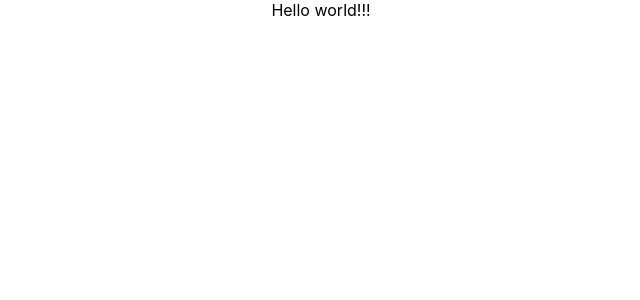
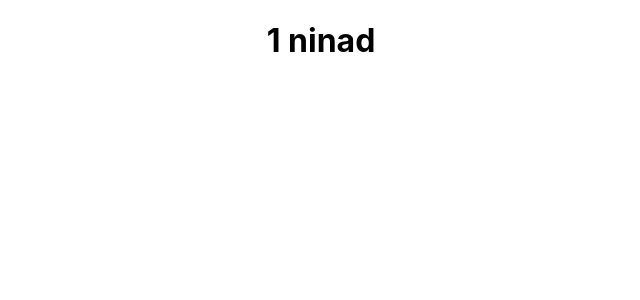
Before and after one commit to Ninad-Bandiwadekar/React, a React (Create React App) app in the folder firstapp/: page / in a window 1280 px wide. Shown: the top 300 px of the page, without its empty margins (319-959 px from the left). Built offline with nearby package versions, Linux system fonts and the light colour scheme.

Commit message:
varaibles

```diff
--- a/firstapp/src/App.js
+++ b/firstapp/src/App.js
@@ -2,10 +2,13 @@ import logo from './logo.svg';
 import './App.css';
 
 function App() {
+  let id=1;
+  let name="ninad"
   return (
+
     <div className="App">
+      <h1>{id} {name}</h1>
 
-        Hello world!!!
     </div>
   );
 }
```
